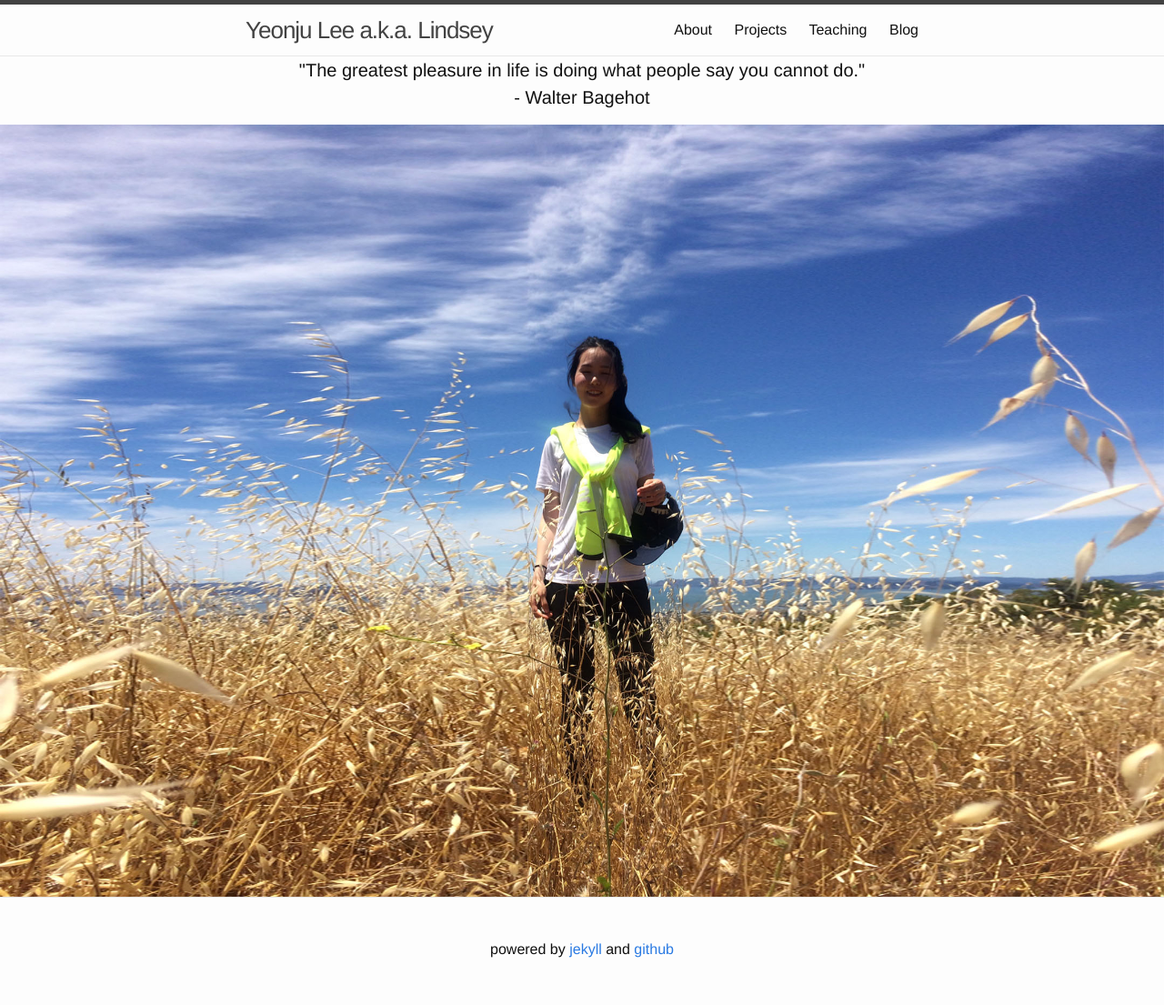
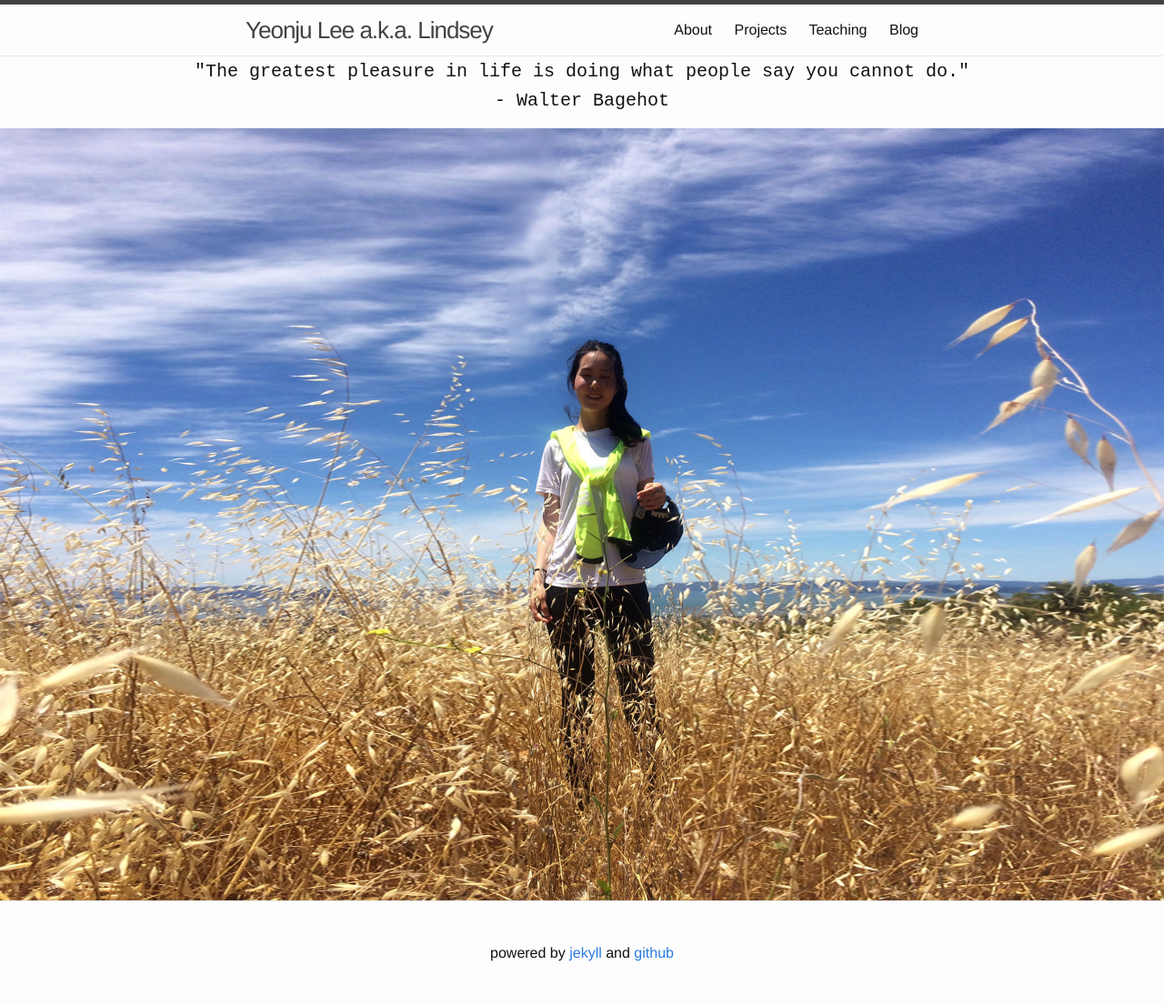
Before and after one commit to lindsey-lee/lindsey-lee.github.io, a Jekyll site: the page built from index.html, in a window 1280 px wide. Shown: the whole page at 91% size. Built offline with Jekyll 4.4.1, drawn with Linux system fonts in a browser that asks for light colours.

Commit message:
changed picture with blur & changed font of message

```diff
--- a/index.html
+++ b/index.html
@@ -5,7 +5,7 @@
 <div class="home">
 
 <!-- welcome message -->
-  <h1 class="page-heading"><center>"The greatest pleasure in life is doing what people say you cannot do."<br /> - Walter Bagehot<br /></center></h1>
+  <h1 class="page-heading"><TT><center>"The greatest pleasure in life is doing what people say you cannot do."<br /> - Walter Bagehot<br /></TT></center></h1>
 
 <!-- profile image -->
   <IMG SRC="profile-picture3.jpg">
```
Also changed, not shown: profile-picture3.jpg.
